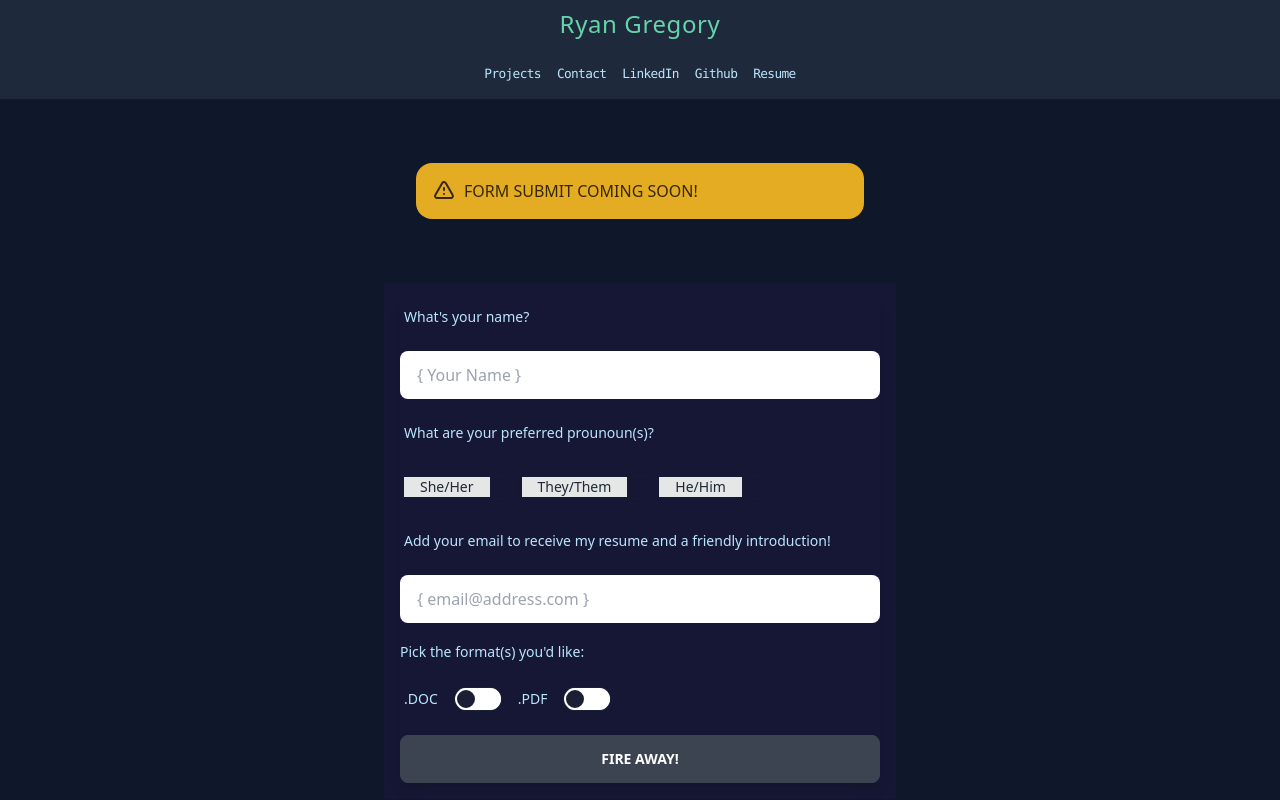
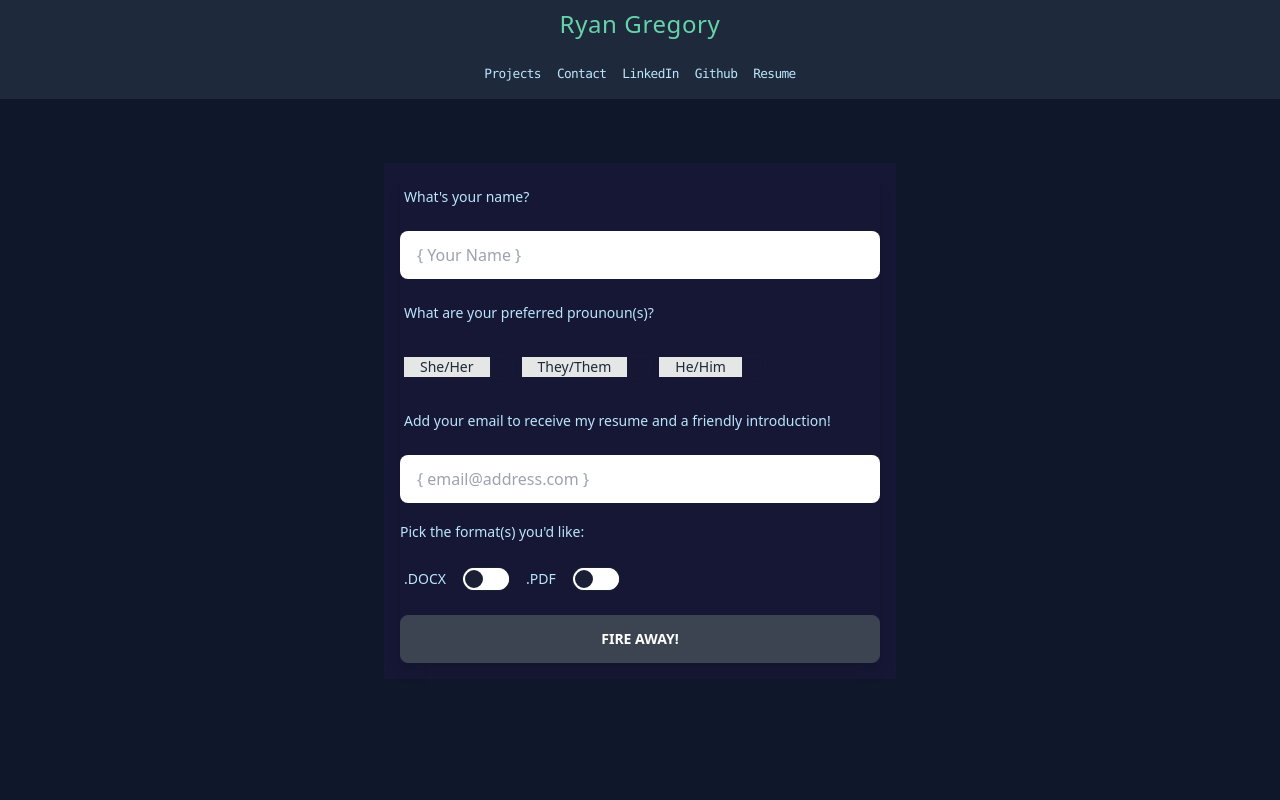
Before and after one commit to middleFiddle/portfolio, a Next.js app: page /contact in a window 1280 px wide. Built offline with nearby package versions, Linux system fonts and the light colour scheme.

Commit message:
email on form submit functional

```diff
--- a/components/ContactForm.js
+++ b/components/ContactForm.js
@@ -11,6 +11,7 @@ const ContactForm = () => {
 
     const mailText =
         "Thank you sincereley for taking the time to contact me.  If you think I may be a good candidate for your team let's do stay in touch."
+
     const sendIntro = (data) => {
         console.log("Sending", data)
         fetch("/api/contact", {
@@ -45,7 +46,9 @@ const ContactForm = () => {
                 onSubmit={handleSubmit(sendIntro, showError)}
             >
                 <label className="label">
-          <span className="label-text">What{`\u0027`}s your name?</span>
+                    <span className="label-text">
+                        What{`\u0027`}s your name?
+                    </span>
                 </label>
                 {errors.name?.type === "required" && (
                     <div
@@ -137,7 +140,8 @@ const ContactForm = () => {
                 </div>
                 <label className="label">
                     <span className="label-text">
-            Add your email to receive my resume and a friendly introduction!
+                        Add your email to receive my resume and a friendly
+                        introduction!
                     </span>
                 </label>
                 {errors.email?.type === "required" && (
@@ -197,10 +201,10 @@ const ContactForm = () => {
                 )}
                 <div {...register("format")} className="btn-group space-x-2">
                     <label className="label cursor-pointer flex space-x-4">
-            <span className="label-text text-sky-200">.DOC</span>
+                        <span className="label-text text-sky-200">.DOCX</span>
                         <input
                             {...register("format")}
-              value=".doc"
+                            value=".docx"
                             type="checkbox"
                             className="toggle"
                         />
--- a/pages/api/contact.js
+++ b/pages/api/contact.js
@@ -1,4 +1,5 @@
 import nodemailer from "nodemailer"
+import path from "path"
 
 export default function Contact(req, res) {
     console.log(req.body)
@@ -16,12 +17,29 @@ export default function Contact(req, res) {
             rejectUnauthorized: false,
         },
     })
+
+    //return array of attachment objects based on selected format = (
+    const attachThis = (attachments) => {
+        const att = attachments.map((f) => {
+            return {
+                filename: `RyanGregory_DevResume${f}`,
+                path: path.join(
+                    __dirname,
+                    `../../../../public/RyanGregory_DevResume${f}`
+                ),
+                contentType: "application/pdf",
+            }
+        })
+        return att
+    }
+
     const mailData = {
         from: "ryan@middlefiddle.dev",
         to: `${email}`,
         subject: `Message From MiddleFiddle.dev`,
         text: `${text}`,
         html: `<div>${text}</div>`,
+        attachments: attachThis(attachments),
     }
     // verify connection configuration
     transporter.verify(function (error, success) {
--- a/pages/contact.js
+++ b/pages/contact.js
@@ -2,9 +2,9 @@ import React from "react"
 import ContactForm from "../components/ContactForm"
 
 const contact = () => {
-  return (
-    <div>
-      <div className="container max-w-md mx-auto alert alert-warning bg-opacity-90 mt-16">
+    return (
+        <div>
+            {/*       <div className="container max-w-md mx-auto alert alert-warning bg-opacity-90 mt-16">
         <div>
           <svg
             xmlns="http://www.w3.org/2000/svg"
@@ -21,10 +21,10 @@ const contact = () => {
           </svg>
           <span>FORM SUBMIT COMING SOON!</span>
         </div>
-      </div>
-      <ContactForm></ContactForm>
-    </div>
-  )
+      </div> */}
+            <ContactForm></ContactForm>
+        </div>
+    )
 }
 
 export default contact
```
Also changed, not shown: 2 other files (tests, documents, lock files or other folders). Lines whose indentation alone changed are shown as unchanged.
